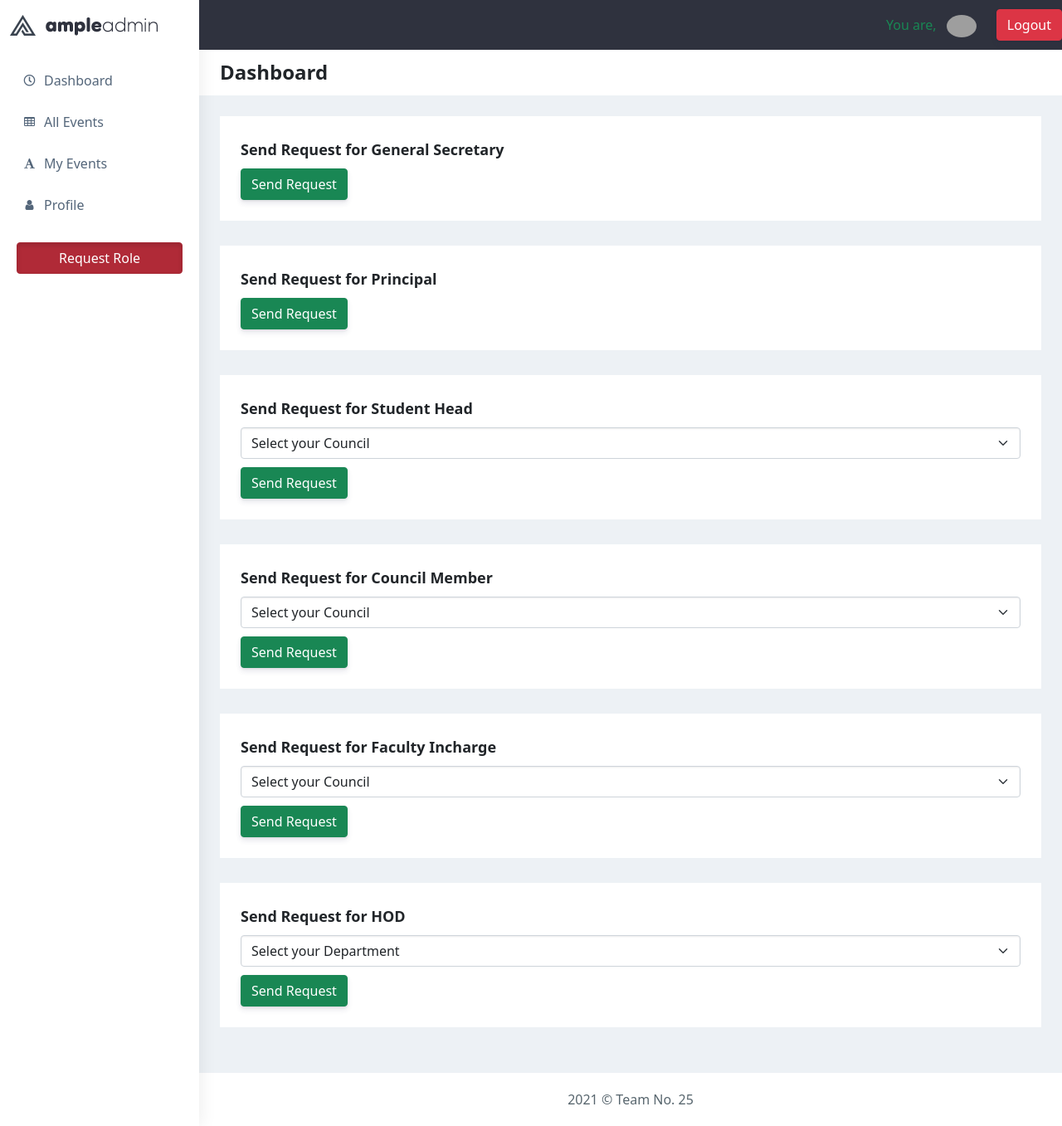
After one commit to ChaudharyAnshul/Event-Management-System, a Django app: page /sendRequest in a window 1280 px wide. The commit adds this page. Shown: the whole page at 83% size. Run offline with Django 3.2, Linux system fonts and the light colour scheme; parts of the project's set-up code (start-up, migrations or seed data) failed here and were passed over; some libraries are stand-ins or nearby versions; grey boxes are pictures that could not be loaded.

Commit message:
send requests ui done

```diff
--- a/events/urls.py
+++ b/events/urls.py
@@ -33,4 +33,5 @@ urlpatterns = [
     path('myEvents', views.myEvents, name='myEvents'),
     path('myEvents/<eventId>', views.myEventsDetail, name='myEventsDetail'),
     path('allevents/<eventId>', views.event, name='event'),
+    path('sendRequest', views.sendRequest, name='sendRequest'),
 ]
--- a/events/views.py
+++ b/events/views.py
@@ -333,3 +333,6 @@ def add_request(request):
             messages.info(request, 'Wrong Request Method')
     else:
         return redirect('/accounts/google/login')
+
+def sendRequest(request):
+    return render(request, 'Dashboard/sendRequest.html')
--- a/templates/Dashboard/base.html
+++ b/templates/Dashboard/base.html
@@ -207,9 +207,9 @@
                             </a>
                         </li>
                         <li class="text-center p-20 upgrade-btn">
-                            <a href=""
-                                class="btn d-grid btn-danger text-white" target="_blank">
-                                Upgrade to Pro</a>
+                            <a href="{% url 'sendRequest' %}"
+                                class="btn d-grid btn-danger text-white">
+                                Request Role</a>
                         </li>
                     </ul>
 
--- /dev/null
+++ b/templates/Dashboard/sendRequest.html
@@ -0,0 +1,171 @@
+{% extends 'Dashboard/base.html' %}
+{% load static %}
+
+{% block head %}
+<link rel="stylesheet" href="{% static 'css/Dashboard/sendRequest.css' %}">
+{% endblock %}
+
+{% block content %}
+
+<div class="row">
+    <div class="col-md-12 col-lg-12 col-sm-12 col-xs-12">
+        <div class="white-box">
+            <h3 class="box-title">Send Request for General Secretary</h3>
+            <div>
+                <form class="form-horizontal form-material" action="">
+                    <input type="text" name="role" value="GS" style="display: none;">
+                    <div class="col-sm-12">
+                        <button type="submit" class="btn btn-success">Send Request</button>
+                    </div>
+                </form>
+            </div>
+        </div>
+    </div>
+</div>
+
+<div class="row">
+    <div class="col-md-12 col-lg-12 col-sm-12 col-xs-12">
+        <div class="white-box">
+            <h3 class="box-title">Send Request for Principal</h3>
+            <div>
+                <form class="form-horizontal form-material" action="">
+                    <input type="text" name="role" value="Principal" style="display: none;">
+                    <div class="col-sm-12">
+                        <button type="submit" class="btn btn-success">Send Request</button>
+                    </div>
+                </form>
+            </div>
+        </div>
+    </div>
+</div>
+
+<div class="row">
+    <div class="col-md-12 col-lg-12 col-sm-12 col-xs-12">
+        <div class="white-box">
+            <h3 class="box-title">Send Request for Student Head</h3>
+            <div>
+                <form class="form-horizontal form-material" action="">
+                    <input type="text" name="role" value="Student Head" style="display: none;">
+                    <div style="margin-bottom: 10px;">
+                        <select class="form-select" aria-label="Default select example" name="belongsTo">
+                            <option selected>Select your Council</option>
+                            <option value="Code Cell">Code Cell</option>
+                            <option value="CSI_VESIT">CSI_VESIT</option>
+                            <option value="Cultural Council">Cultural Council</option>
+                            <option value="E-Cell">E-Cell</option>
+                            <option value="IEEE-VESIT">IEEE-VESIT</option>
+                            <option value="Institute Innovation Cell(IIC)">Institute Innovation Cell(IIC)</option>
+                            <option value="ISA-VESIT">ISA-VESIT</option>
+                            <option value="ISTE-VESIT">ISTE-VESIT</option>
+                            <option value="Music Council">Music Council</option>
+                            <option value="SORT Council">SORT Council</option>
+                            <option value="Sports Council">Sports Council</option>
+                            <option value="VESIT Renaissance Cell(VRC)">VESIT Renaissance Cell(VRC)</option>
+                        </select>
+                    </div>
+                    <div class="col-sm-12">
+                        <button type="submit" class="btn btn-success">Send Request</button>
+                    </div>
+                </form>
+            </div>
+        </div>
+    </div>
+</div>
+
+<div class="row">
+    <div class="col-md-12 col-lg-12 col-sm-12 col-xs-12">
+        <div class="white-box">
+            <h3 class="box-title">Send Request for Council Member</h3>
+            <div>
+                <form class="form-horizontal form-material" action="">
+                    <input type="text" name="role" value="Council Member" style="display: none;">
+                    <div style="margin-bottom: 10px;">
+                        <select class="form-select" aria-label="Default select example" name="belongsTo">
+                            <option selected>Select your Council</option>
+                            <option value="Code Cell">Code Cell</option>
+                            <option value="CSI_VESIT">CSI_VESIT</option>
+                            <option value="Cultural Council">Cultural Council</option>
+                            <option value="E-Cell">E-Cell</option>
+                            <option value="IEEE-VESIT">IEEE-VESIT</option>
+                            <option value="Institute Innovation Cell(IIC)">Institute Innovation Cell(IIC)</option>
+                            <option value="ISA-VESIT">ISA-VESIT</option>
+                            <option value="ISTE-VESIT">ISTE-VESIT</option>
+                            <option value="Music Council">Music Council</option>
+                            <option value="SORT Council">SORT Council</option>
+                            <option value="Sports Council">Sports Council</option>
+                            <option value="VESIT Renaissance Cell(VRC)">VESIT Renaissance Cell(VRC)</option>
+                        </select>
+                    </div>
+                    <div class="col-sm-12">
+                        <button type="submit" class="btn btn-success">Send Request</button>
+                    </div>
+                </form>
+            </div>
+        </div>
+    </div>
+</div>
+
+<div class="row">
+    <div class="col-md-12 col-lg-12 col-sm-12 col-xs-12">
+        <div class="white-box">
+            <h3 class="box-title">Send Request for Faculty Incharge</h3>
+            <div>
+                <form class="form-horizontal form-material" action="">
+                    <input type="text" name="role" value="Faculty Incharge" style="display: none;">
+                    <div style="margin-bottom: 10px;">
+                        <select class="form-select" aria-label="Default select example" name="belongsTo">
+                            <option selected>Select your Council</option>
+                            <option value="Code Cell">Code Cell</option>
+                            <option value="CSI_VESIT">CSI_VESIT</option>
+                            <option value="Cultural Council">Cultural Council</option>
+                            <option value="E-Cell">E-Cell</option>
+                            <option value="IEEE-VESIT">IEEE-VESIT</option>
+                            <option value="Institute Innovation Cell(IIC)">Institute Innovation Cell(IIC)</option>
+                            <option value="ISA-VESIT">ISA-VESIT</option>
+                            <option value="ISTE-VESIT">ISTE-VESIT</option>
+                            <option value="Music Council">Music Council</option>
+                            <option value="SORT Council">SORT Council</option>
+                            <option value="Sports Council">Sports Council</option>
+                            <option value="VESIT Renaissance Cell(VRC)">VESIT Renaissance Cell(VRC)</option>
+                        </select>
+                    </div>
+                    <div class="col-sm-12">
+                        <button type="submit" class="btn btn-success">Send Request</button>
+                    </div>
+                </form>
+            </div>
+        </div>
+    </div>
+</div>
+
+
+<div class="row">
+    <div class="col-md-12 col-lg-12 col-sm-12 col-xs-12">
+        <div class="white-box">
+            <h3 class="box-title">Send Request for HOD</h3>
+            <div>
+                <form class="form-horizontal form-material" action="">
+                    <input type="text" name="role" value="HOD" style="display: none;">
+                    <div style="margin-bottom: 10px;">
+                        <select class="form-select" aria-label="Default select example" name="belongsTo">
+                            <option selected>Select your Department</option>
+                            <option value="Information Technology">Information Technology</option>
+                            <option value="Computer Science">Computer Science</option>
+                            <option value="Electronics">Electronics</option>
+                            <option value="Electronics and Telecommunication">Electronics and Telecommunication</option>
+                            <option value="Instrumentation">Instrumentation</option>
+                            <option value="MCA">MCA</option>
+
+                        </select>
+                    </div>
+                    <div class="col-sm-12">
+                        <button type="submit" class="btn btn-success">Send Request</button>
+                    </div>
+                </form>
+            </div>
+        </div>
+    </div>
+</div>
+
+
+{% endblock %}
```
Also changed, not shown: static/css/Dashboard/sendRequest.css (added).
